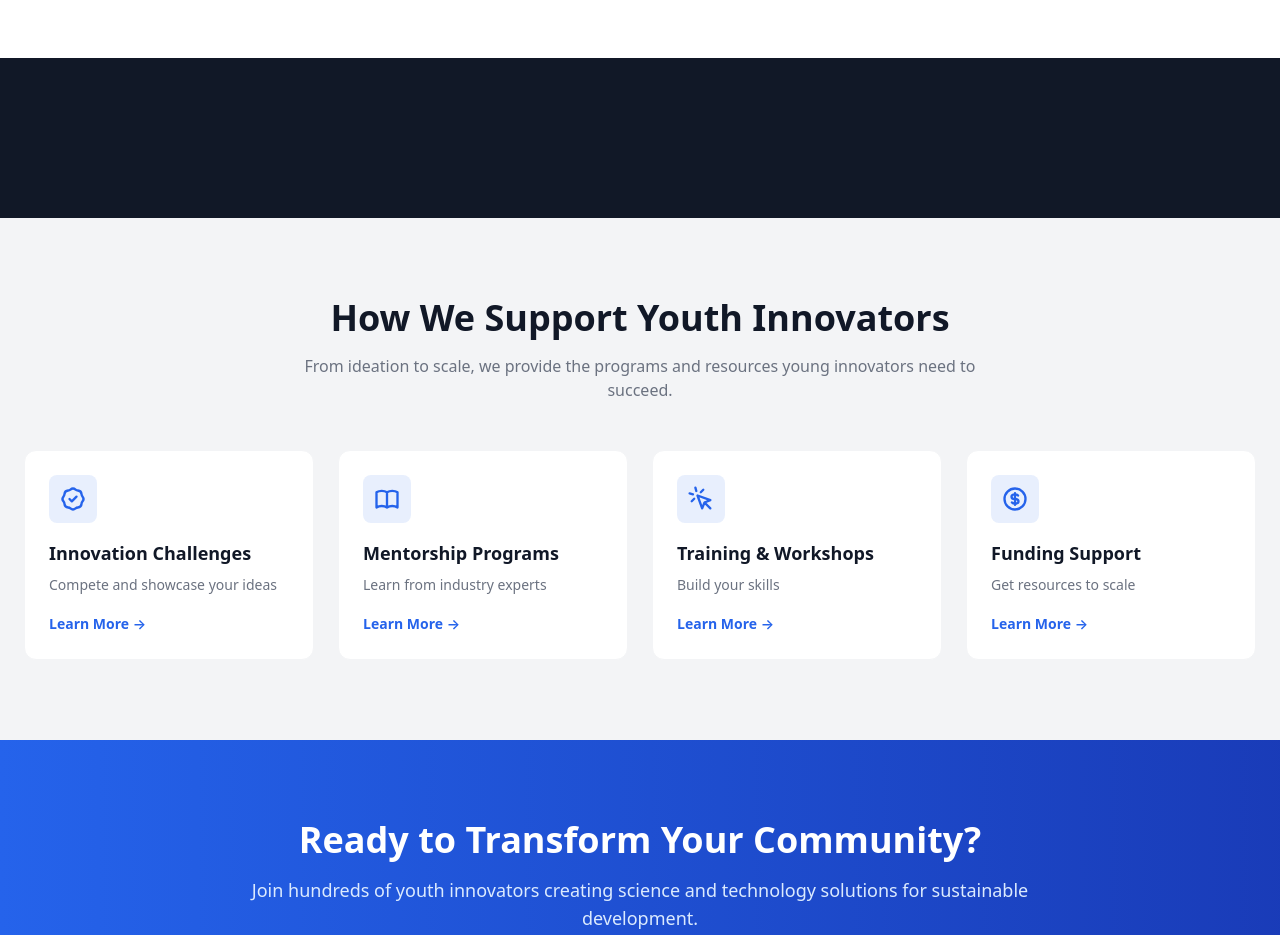
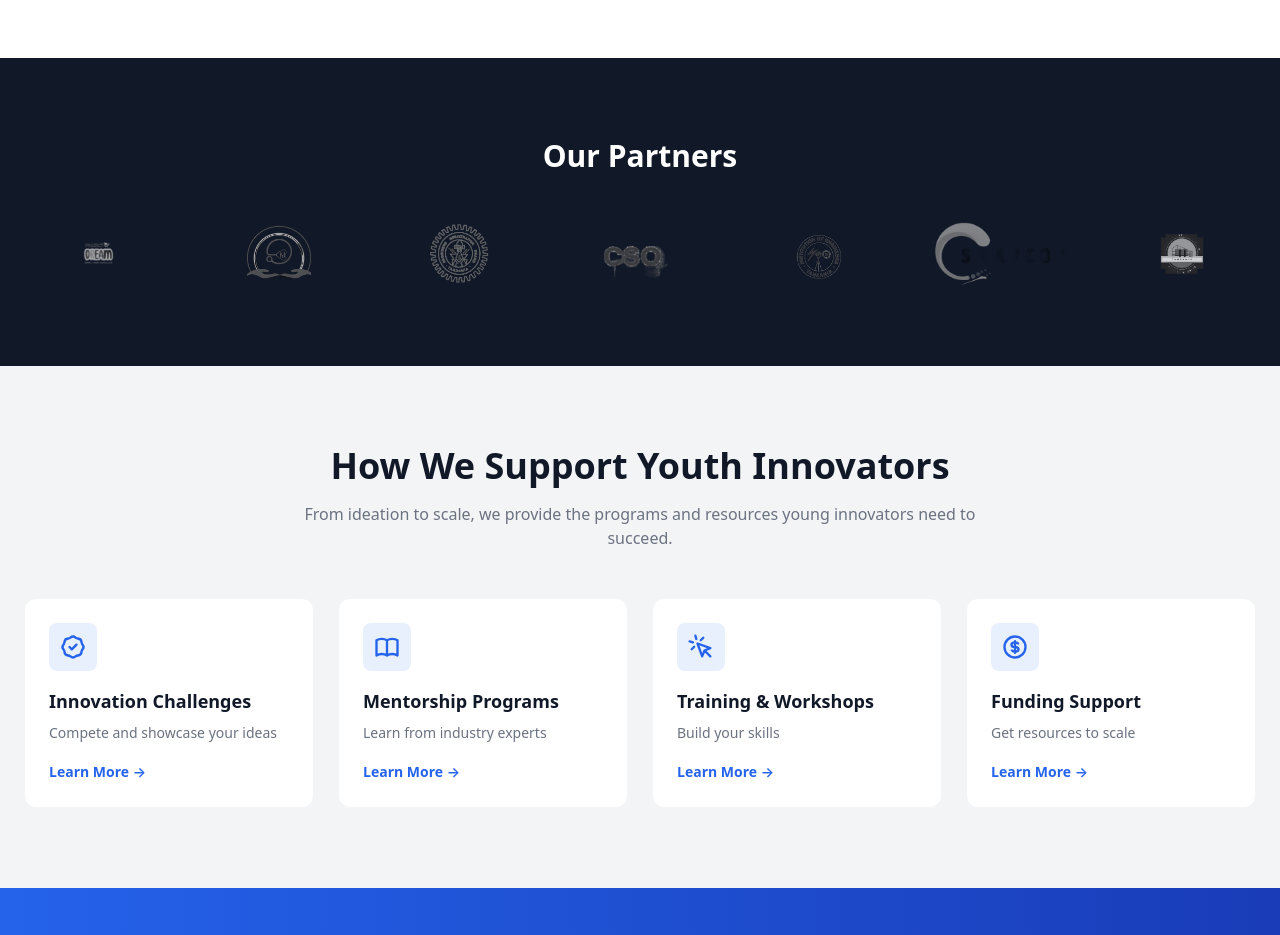
Before and after one commit to IreneMakava/youth-innovation-foundation, a React (Vite) app: page / in a window 1280 px wide. Shown: the part 1920-2855 px from the top of the page. Built offline with nearby package versions, Linux system fonts and the light colour scheme.

Commit message:
Update ImpactStatsSection to import specific partner images and add a title for better presentation

```diff
--- a/src/components/home/ImpactStatsSection.jsx
+++ b/src/components/home/ImpactStatsSection.jsx
@@ -1,10 +1,20 @@
-const partnerModules = import.meta.glob("../assets/Partners/*.png", { eager: true });
-const partnerImages = Object.values(partnerModules).map((m) => m.default);
+import client1 from "../../assets/Partners/client1.png";
+import client2 from "../../assets/Partners/client2.png";
+import client4 from "../../assets/Partners/client4.png";
+import client5 from "../../assets/Partners/client5.png";
+import client6 from "../../assets/Partners/client6.png";
+import client8 from "../../assets/Partners/client8.png";
+import partnerExtra from "../../assets/Partners/1 (1).png";
+
+const partnerImages = [client1, client2, client4, client5, client6, client8, partnerExtra];
 
 export default function ImpactStatsSection() {
   return (
     <section className="py-16 sm:py-20 bg-black">
       <div className="max-w-7xl mx-auto px-4 sm:px-6">
+        <h2 className="text-2xl sm:text-3xl font-bold text-white text-center mb-12">
+          Our Partners
+        </h2>
         <div className="grid grid-cols-2 sm:grid-cols-3 md:grid-cols-4 lg:grid-cols-7 gap-8 items-center justify-items-center">
           {partnerImages.map((src, i) => (
             <div
```
